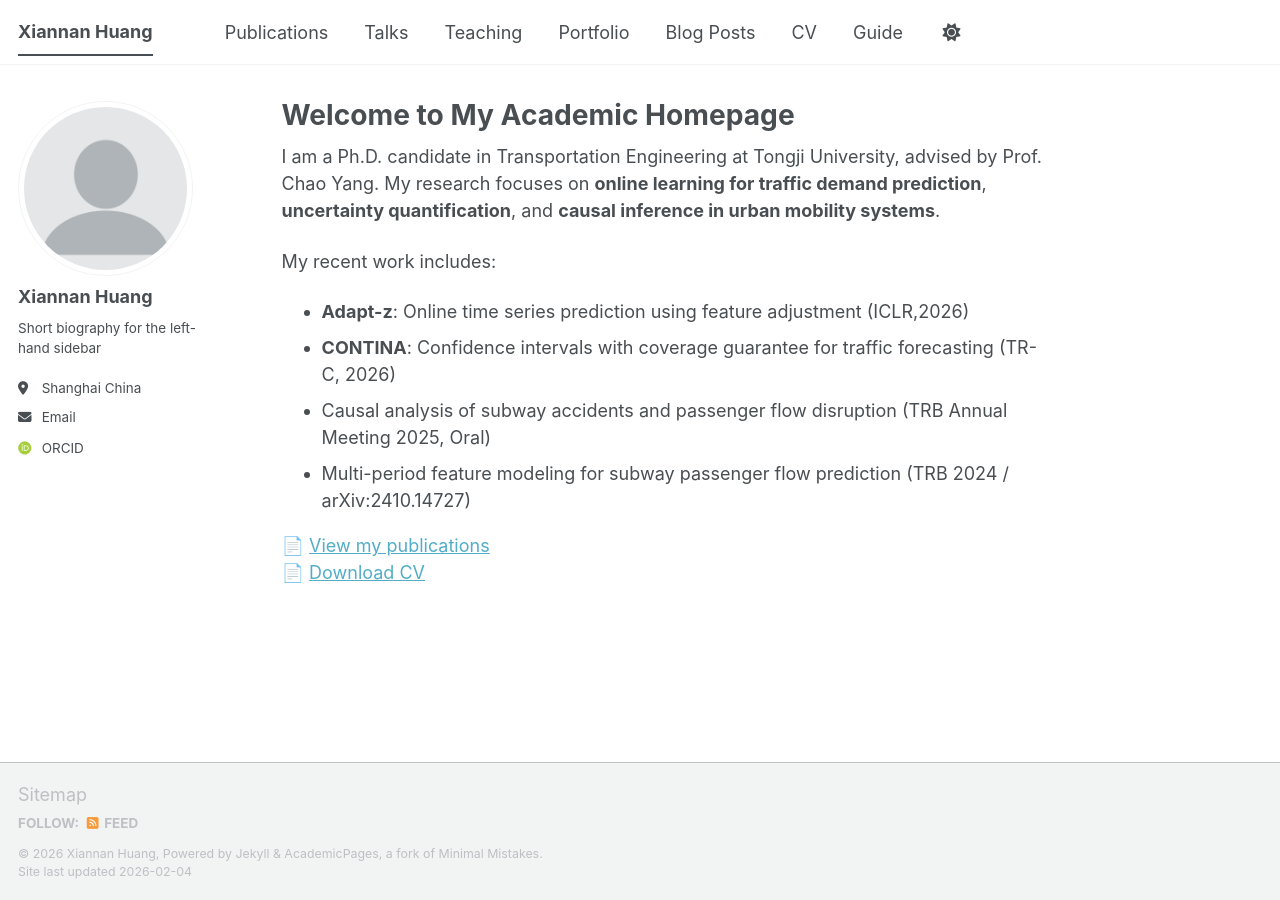
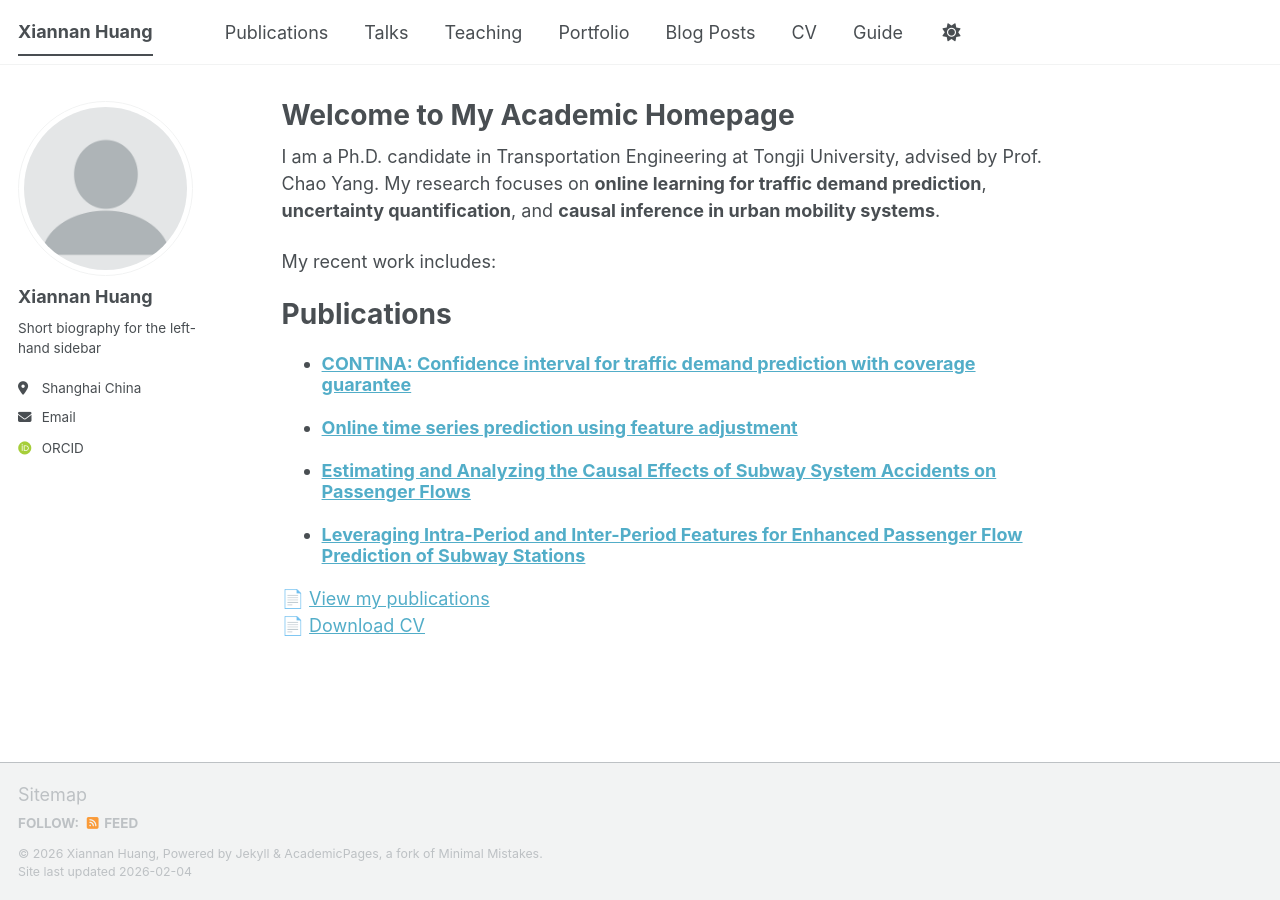
Before and after one commit to xiannanhuang/xiannanhuang.github.io, a Jekyll site: the page built from _pages/about.md, in a window 1280 px wide. Built offline with Jekyll 4.4.1, drawn with Linux system fonts in a browser that asks for light colours; some web fonts are replaced; a script bundle is joined from its source files by our own code; library files that are not in the unit come from our copies.

Commit message:
Update about.md

```diff
--- a/_pages/about.md
+++ b/_pages/about.md
@@ -10,10 +10,14 @@
 I am a Ph.D. candidate in Transportation Engineering at Tongji University, advised by Prof. Chao Yang. My research focuses on **online learning for traffic demand prediction**, **uncertainty quantification**, and **causal inference in urban mobility systems**.
 
 My recent work includes:
-- **Adapt-z**: Online time series prediction using feature adjustment (ICLR,2026)
-- **CONTINA**: Confidence intervals with coverage guarantee for traffic forecasting (TR-C, 2026)
-- Causal analysis of subway accidents and passenger flow disruption (TRB Annual Meeting 2025, Oral)
-- Multi-period feature modeling for subway passenger flow prediction (TRB 2024 / arXiv:2410.14727)
+
+Publications
+======
+<ul>
+  {% for post in site.publications reversed %}
+    {% include archive-single-cv.html %}
+  {% endfor %}
+</ul>
 
 📄 [View my publications](/publications)
 📄 [Download CV](/cv)
```
